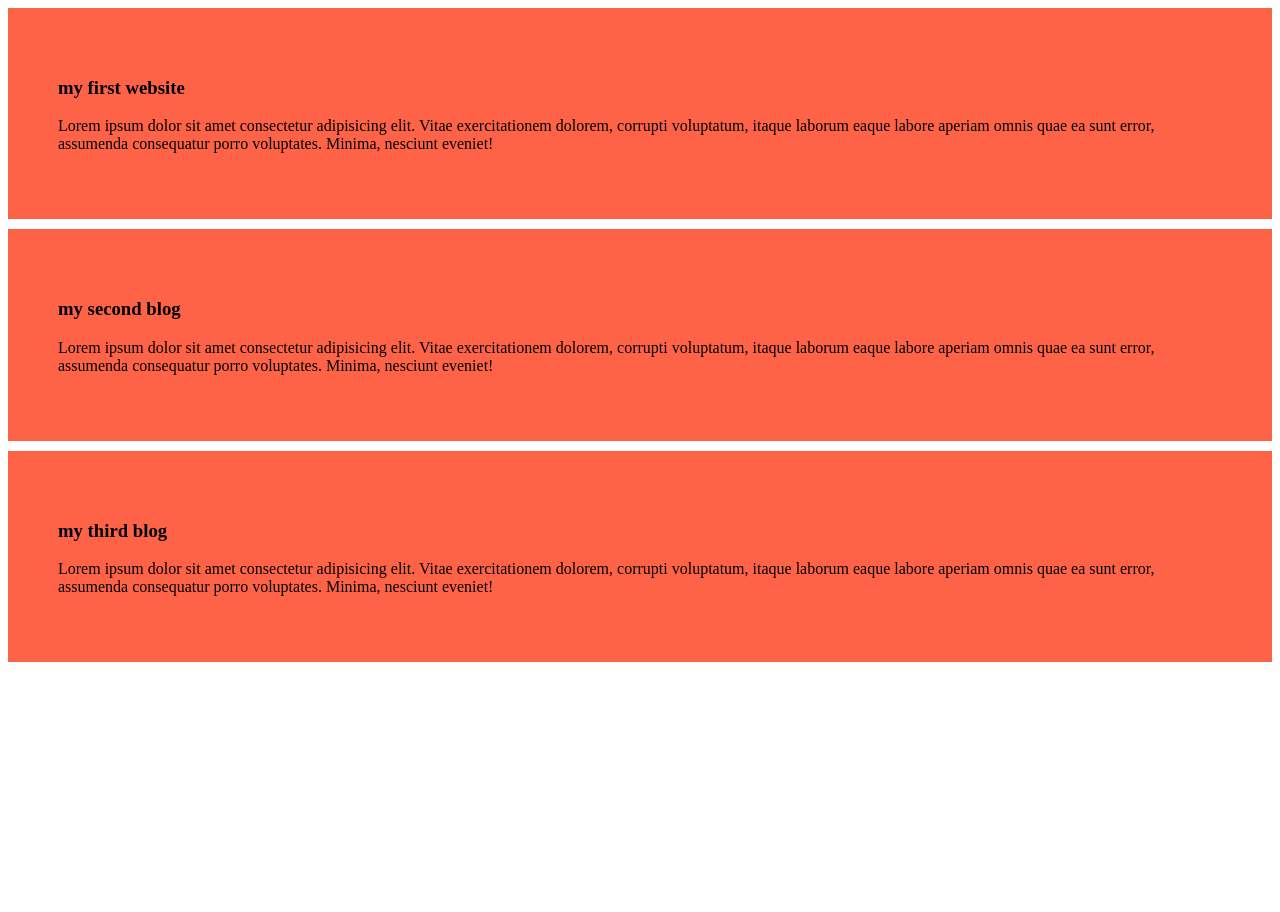
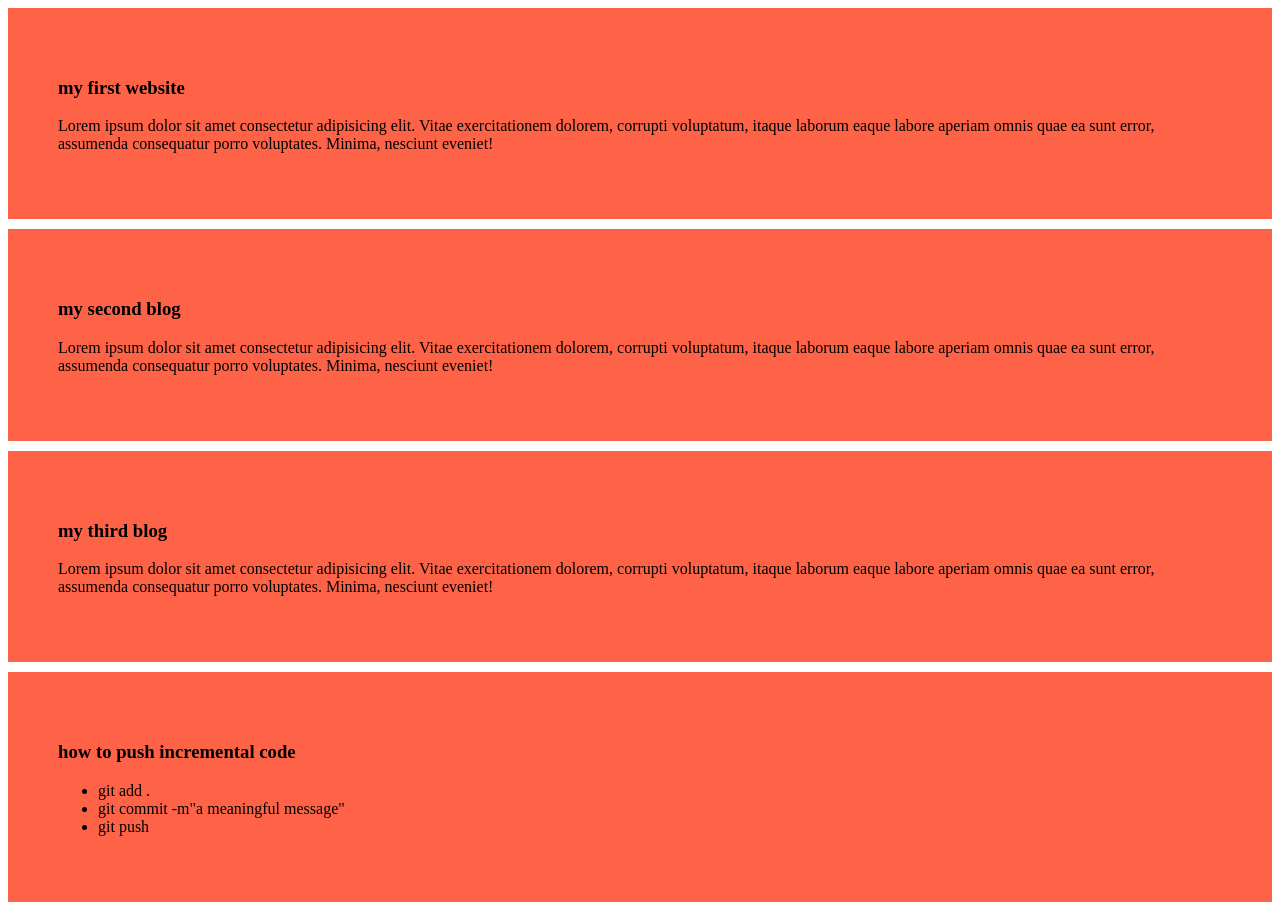
Before and after one commit to Rimu8124/my-first-github-repo, a plain HTML site: page index.html in a window 1280 px wide. Before the commit the page ends 800 px from the top, so only its background shows below. Drawn offline with Linux system fonts and the light colour scheme.

Commit message:
added a list to push code

```diff
--- a/index.html
+++ b/index.html
@@ -20,6 +20,14 @@
         <h3>my third blog</h3>
         <p>Lorem ipsum dolor sit amet consectetur adipisicing elit. Vitae exercitationem dolorem, corrupti voluptatum, itaque laborum eaque labore aperiam omnis quae ea sunt error, assumenda consequatur porro voluptates. Minima, nesciunt eveniet!</p>
     </div>
+    <div>
+        <h3>how to push incremental code</h3>
+        <ul>
+            <li>git add .</li>
+            <li>git commit -m"a meaningful message"</li>
+            <li>git push</li>
+        </ul>
+    </div>
 
 </body>
 </html>
```
